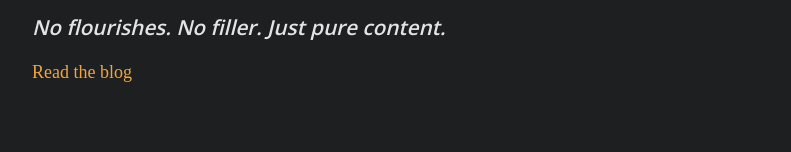
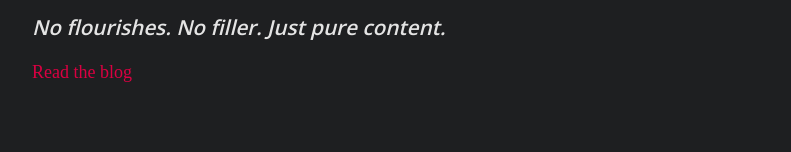
Before and after one commit to GeneCodeSavvy/portfolio, an Eleventy site: page src/index.html in a window 1280 px wide. Shown: the part 424-576 px from the top of the page, without its empty margins (244-1035 px from the left). Built offline with nearby package versions, Linux system fonts and the light colour scheme; Eleventy itself is replaced by a stand-in of ours; files that its build step writes are made by us from their sources; a small style sheet from the web is missing; a web font is replaced by a local one.

Commit message:
intro section template

```diff
--- a/src/assets/css/global.css
+++ b/src/assets/css/global.css
@@ -15,7 +15,7 @@
     /* Base background */
     --color-secondary: #2A3655;
     /* Surfaces, containers */
-    --color-accent: #efa640;
+    --color-accent: #DB0042;
     /* Interactive, hover, links */
     --color-highlight: #F4B400;
     /* CTA, alert, emphasis */
--- a/src/assets/css/main.css
+++ b/src/assets/css/main.css
@@ -1,6 +1,7 @@
 @import url("global.css");
 @import url("sections/header.css");
 @import url("sections/hero.css");
+@import url("sections/intro.css");
 @import url("sections/blog.css");
 @import url("sections/contact.css");
 @import url("sections/view-all.css");
```
Also changed, not shown: src/assets/css/sections/intro.css (added), src/assets/favicon/gsoc_logo.svg (added).
